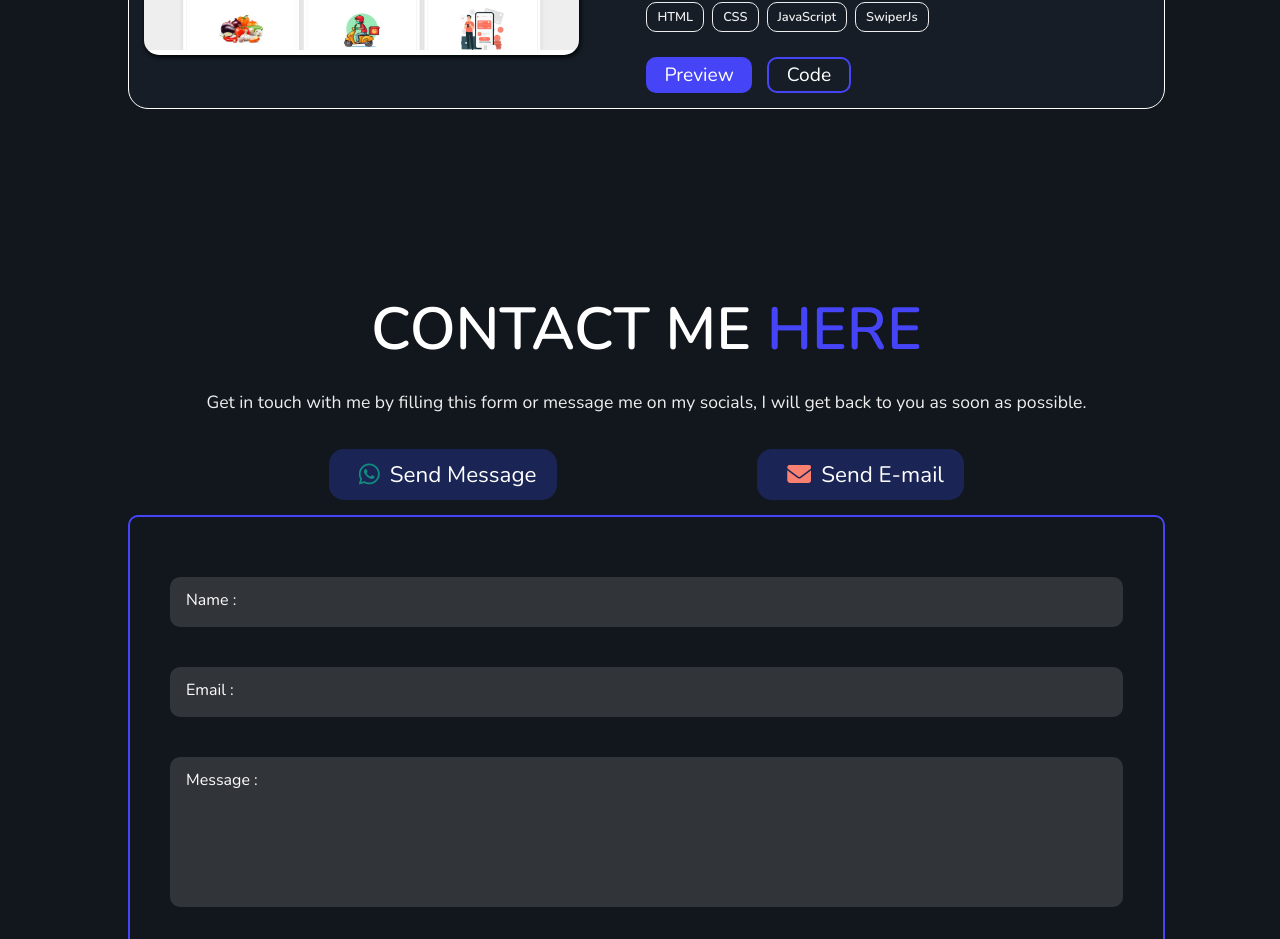
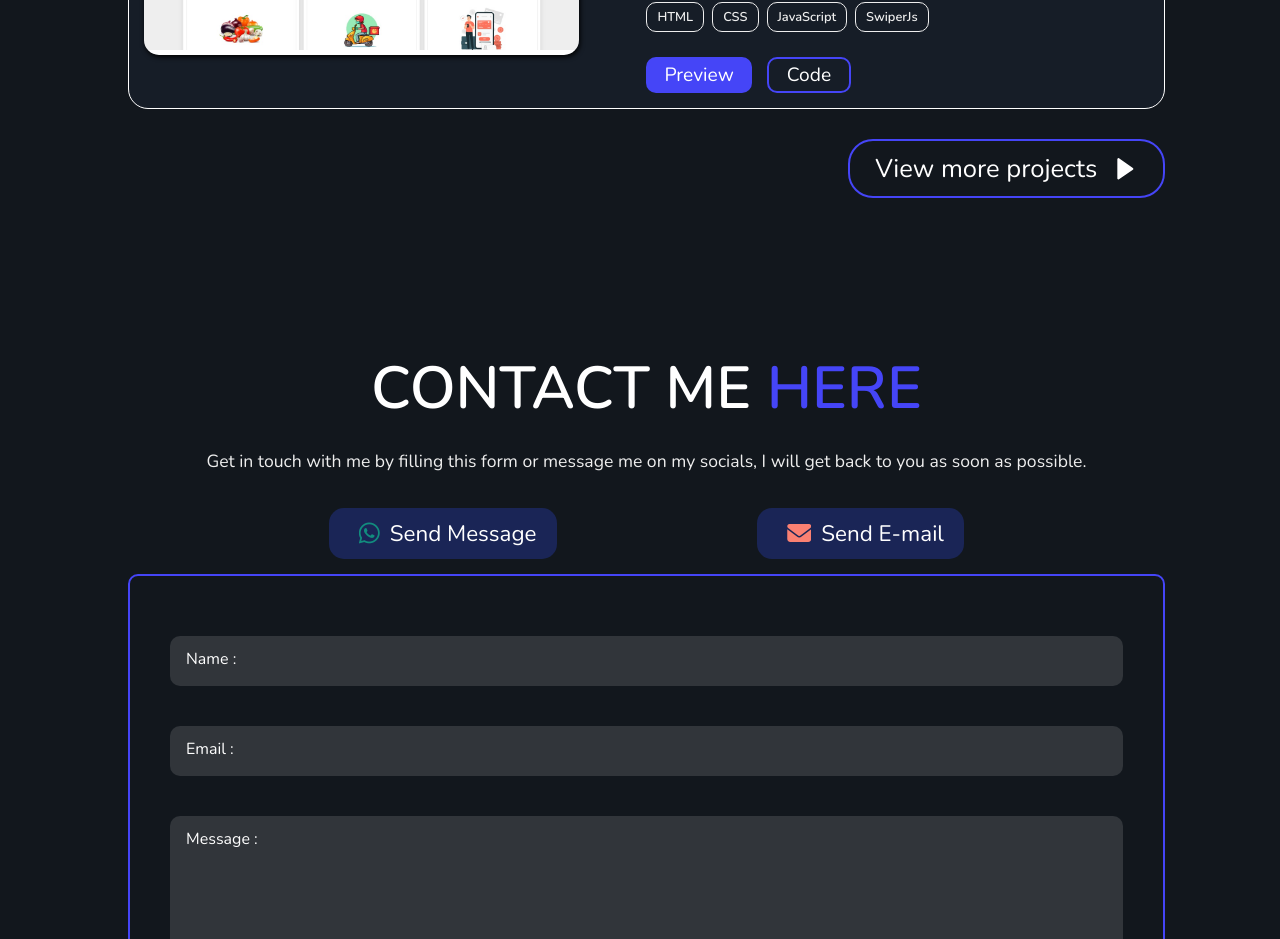
Before and after one commit to rishabhchaudhary0210/my-portfolio, a React (Create React App) app: page / in a window 1280 px wide. Shown: the part 4040-4979 px from the top of the page. Built offline with nearby package versions, Linux system fonts and the light colour scheme.

Commit message:
updated project section

```diff
--- a/src/Components/Contact/Contact.css
+++ b/src/Components/Contact/Contact.css
@@ -7,6 +7,8 @@
     flex-direction: column;
     align-items: center;
     padding-top: 100px !important;
+    height: max-content;
+    overflow-y: auto;
 }
 .contact-box{
     width: 100%;
--- a/src/Components/NavBar/Navbar.js
+++ b/src/Components/NavBar/Navbar.js
@@ -9,25 +9,25 @@ export default function Navbar() {
     return (
         <div className={active ? "navbar active" : "navbar" }>
             <span>
-                <a href="#home" class="logo">
+                <a href="/#home" class="logo">
                 {/* <img src={logo} alt="Icon" /> */}
                     RISHABH
                 </a>
             </span>
             <ul className={active ? "navList active" : "navList"}>
-                <a href="#home" className='navLinks' onClick={toggleActive}>
+                <a href="/#home" className='navLinks' onClick={toggleActive}>
                     <li className="navItems">HOME</li>
                 </a>
-                <a href="#about" className='navLinks' onClick={toggleActive}>
+                <a href="/#about" className='navLinks' onClick={toggleActive}>
                     <li className="navItems">ABOUT</li>
                 </a>
                 {/* <a href="#skill" className='navLinks' onClick={toggleActive}>
                     <li className="navItems">SKILLS</li>
                 </a> */}
-                <a href="#projects" className='navLinks' onClick={toggleActive}>
+                <a href="/#projects" className='navLinks' onClick={toggleActive}>
                     <li className="navItems">PROJECTS</li>
                 </a>
-                <a href="#contact" className='navLinks' onClick={toggleActive}>
+                <a href="/#contact" className='navLinks' onClick={toggleActive}>
                     <li className="navItems">CONTACT</li>
                 </a>
             </ul>
--- a/src/Components/Project/Project-disp.css
+++ b/src/Components/Project/Project-disp.css
@@ -170,7 +170,7 @@
     .project-disp .project-info .img-cont-mobile{
         display: block;
         height: 200px;
-        width: 92%;
+        width: 95%;
         margin: 0 auto;
     }
 }
--- a/src/Components/Project/Project.css
+++ b/src/Components/Project/Project.css
@@ -6,8 +6,16 @@
     flex-direction: column;
     align-items: center;
     padding-top: 100px !important;
+    height: max-content;
+    overflow-y: auto;
 }
-
+.heading.project-all{
+    margin-top: 25px;
+    font-size: 4rem;
+}
+.heading.project-all span{
+    font-size: 4.3rem;
+}
 .project-cont {
     width: 100%;
     margin: 0 50px;
@@ -163,6 +171,31 @@
     color: gray;
 }
 
+.project .more-project-link{
+    width: 100%;
+    display:flex;
+    justify-content: flex-end;
+    align-items: center;
+    overflow: visible;
+}
+.project .more-project-link a{
+    display: flex;
+    justify-content: center;
+    align-items: center;
+    gap: 15px;
+    width: max-content;
+    color: #fff;
+    text-decoration: none;
+    font-size: 1.6rem;
+    padding: 10px 25px;
+    border-radius: 25px;
+    border: 2px solid var(--sec-clr);
+}
+.project .more-project-link a:hover{
+    background-color: rgb(22, 29, 39);
+}
+
+
 @media screen and (max-width:1200px) {
     .project {
         padding: 50px 5vw;
--- a/src/Components/Project/Project.js
+++ b/src/Components/Project/Project.js
@@ -81,14 +81,6 @@ export default function Project() {
                             text={element.text}
                             skills={element.skills}
                         />
-                        // <ProjectCard
-                        //     image={element.image}
-                        //     viewLink={element.viewLink}
-                        //     codeLink={element.codeLink}
-                        //     head={element.head}
-                        //     text={element.text}
-                        //     skills={element.skills}
-                        // />
                     )
                 }
             </div> */}
@@ -103,7 +95,11 @@ export default function Project() {
                         skills={element.skills}
                     />)}
             </div>
-
+            <div className='more-project-link'>
+                    <a href="/work">
+                        View more projects <IconRightArrow/>
+                    </a>
+            </div>
         </div>
     );
 }
--- a/src/Components/Project/ProjectAll.js
+++ b/src/Components/Project/ProjectAll.js
@@ -21,7 +21,7 @@ const ProjectAll = () => {
   return (
     <div ref={projectRef} className='project' id='projects'>
         <Navbar />
-        <div className={`heading reveal-left ${projectVisible ? "animate" : ""}`}>
+        <div className={`heading project-all reveal-left ${projectVisible ? "animate" : ""}`} >
                <span>PRO</span>JECTS
             </div>
          <div className={`reveal-bottom ${projectVisible ? "animate" : ""}`}>
```
